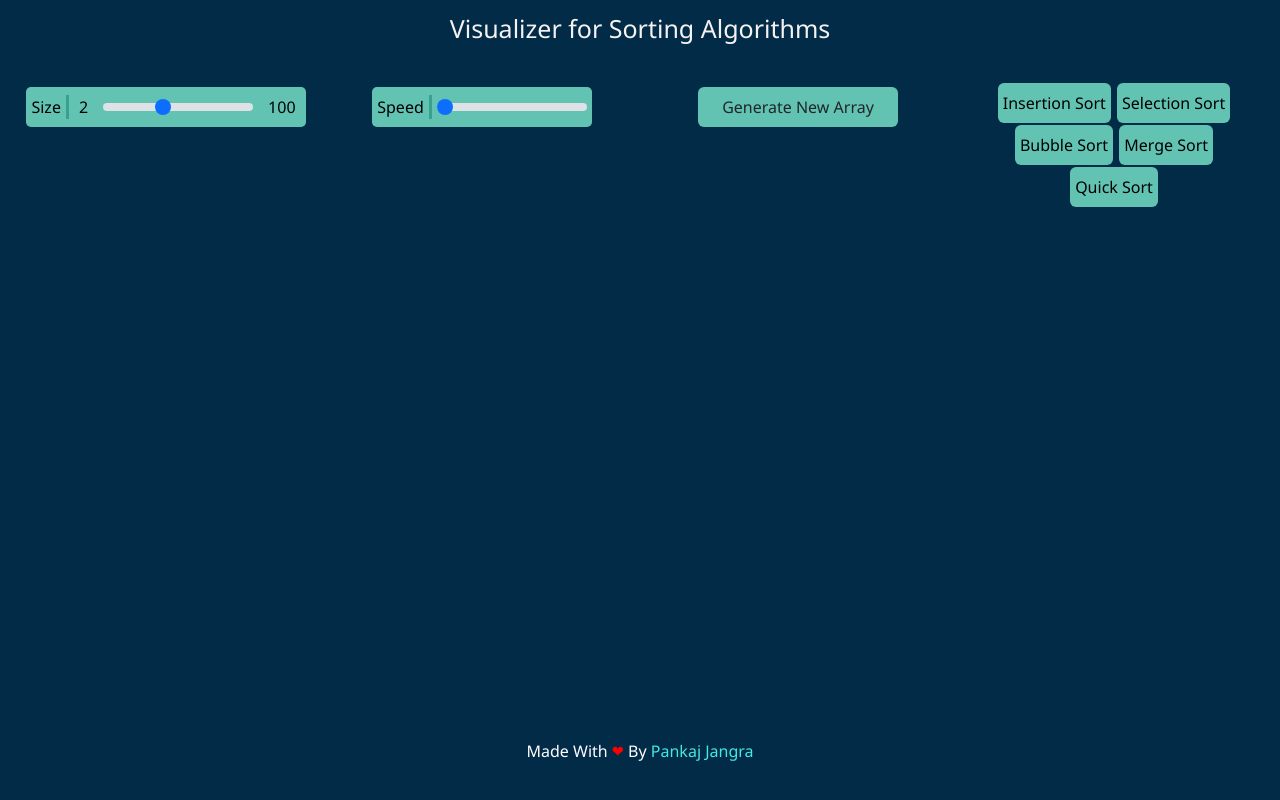
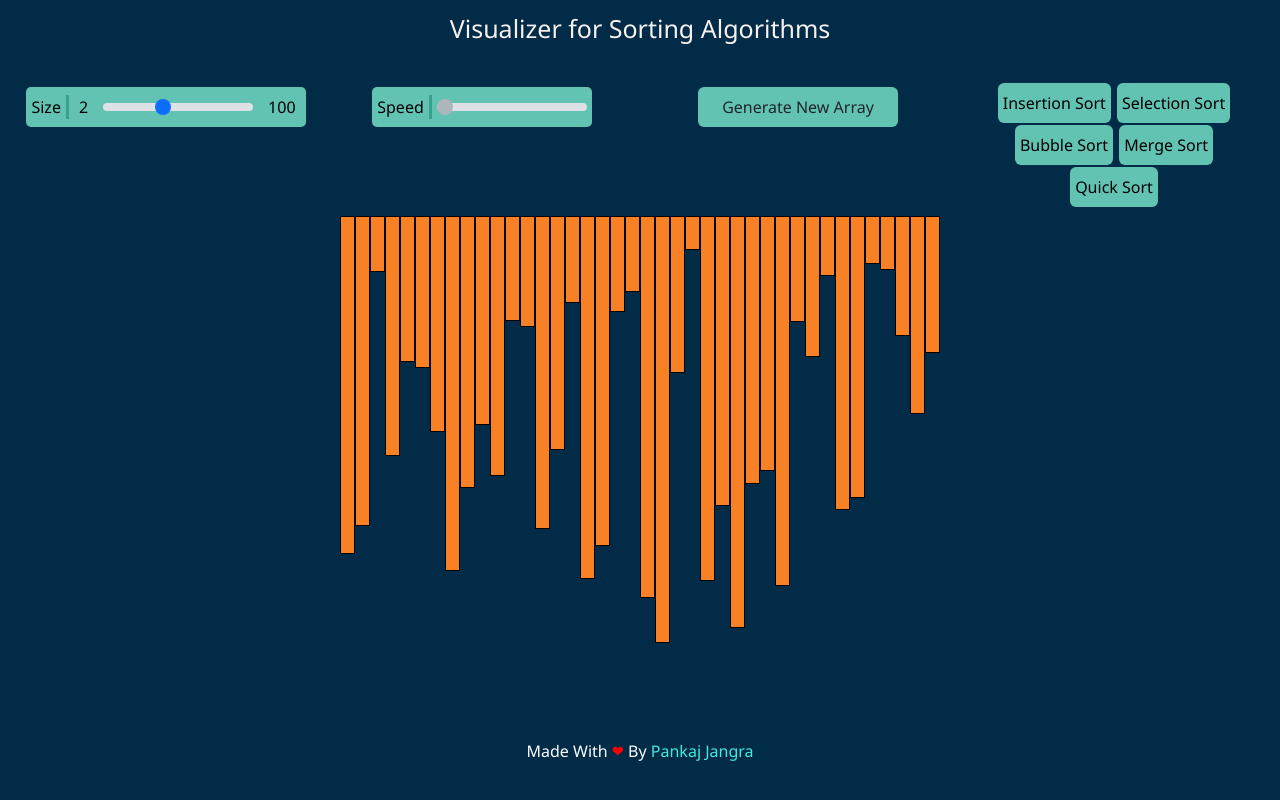
Before and after one commit to Pankajjangra77/sorting-algo-visualizer, a plain HTML site: page index.html in a window 1280 px wide. Drawn offline with nearby package versions, Linux system fonts and the light colour scheme; the site is published under a folder, as on GitHub Pages, so addresses that start at the root find nothing.

Commit message:
index.js file route

```diff
--- a/index.html
+++ b/index.html
@@ -129,7 +129,7 @@
       </div>
       </div>
 
-      <script src="/scripts/index.js"></script>
+      <script src="scripts/index.js"></script>
       <script
          src="https://cdn.jsdelivr.net/npm/bootstrap@5.0.2/dist/js/bootstrap.bundle.min.js"
          integrity="sha384-MrcW6ZMFYlzcLA8Nl+NtUVF0sA7MsXsP1UyJoMp4YLEuNSfAP+JcXn/tWtIaxVXM"
```
